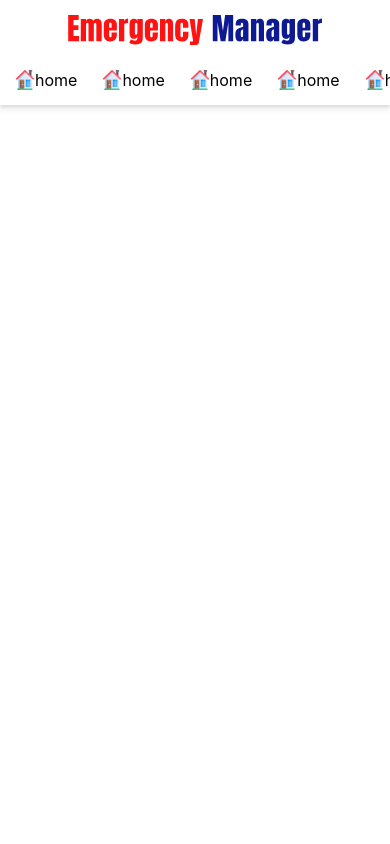
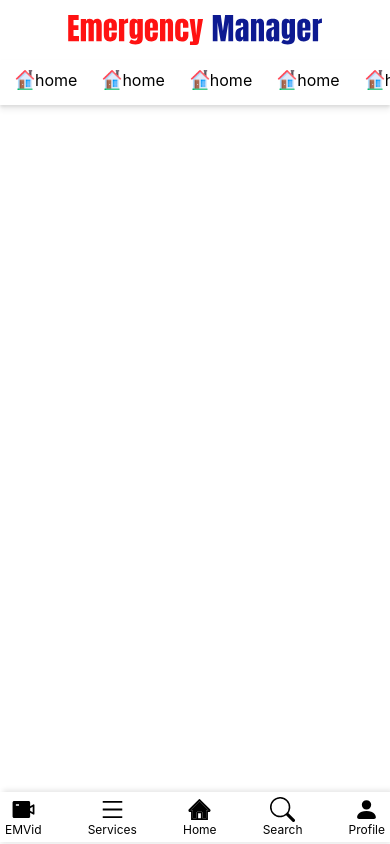
Before and after one commit to sparteek65/EmergencyManager, a React (Create React App) app in the folder frontend/: page / in a window 390 px wide. Built offline with nearby package versions, Linux system fonts and the light colour scheme.

Commit message:
Added footer nav bar with icons

```diff
--- a/frontend/src/App.js
+++ b/frontend/src/App.js
@@ -1,11 +1,13 @@
 import EMheader from "./components/header/header";
 import MenuBar from "./components/menu/menuBar";
+import NavBar from "./components/NavBar/NavBar";
 
 function App() {
   return (
     <div className="App">
       <EMheader />
       <MenuBar />
+      <NavBar />
     </div>
   );
 }
--- /dev/null
+++ b/frontend/src/components/NavBar/NavBar.css
@@ -0,0 +1,23 @@
+.navbar-item-container {
+  font-size: 12px;
+  display: flex;
+  flex-direction: column;
+  justify-content: center;
+  align-items: center;
+  padding: 5px;
+}
+
+.nav-bar-container {
+  display: none;
+}
+
+@media only screen and (max-width: 600px) {
+  .nav-bar-container {
+    position: absolute;
+    bottom: 2px;
+    display: flex;
+    justify-content: space-between;
+    box-shadow: 3px -2px 5px rgb(0 0 0 / 10%), 0 6px 5px rgb(0 0 0 / 5%);
+    width: 100%;
+  }
+}
--- /dev/null
+++ b/frontend/src/components/NavBar/NavBar.jsx
@@ -0,0 +1,24 @@
+import React from "react";
+import NavBarItem from "./NavBarItem";
+import {
+  AiFillVideoCamera,
+  AiOutlineMenu,
+  AiTwotoneHome,
+} from "react-icons/ai";
+import { BsSearch, BsFillPersonFill } from "react-icons/bs";
+
+import "./NavBar.css";
+
+function NavBar(props) {
+  return (
+    <div className="nav-bar-container">
+      <NavBarItem icon={<AiFillVideoCamera size="25px" />} text="EMVid" />
+      <NavBarItem icon={<AiOutlineMenu size="25px" />} text="Services" />
+      <NavBarItem icon={<AiTwotoneHome size="25px" />} text="Home" />
+      <NavBarItem icon={<BsSearch size="25px" />} text="Search" />
+      <NavBarItem icon={<BsFillPersonFill size="25px" />} text="Profile" />
+    </div>
+  );
+}
+
+export default NavBar;
--- /dev/null
+++ b/frontend/src/components/NavBar/NavBarItem.jsx
@@ -0,0 +1,13 @@
+import React from "react";
+import "./NavBar.css";
+
+function NavBarItem({ icon, link, text }) {
+  return (
+    <div className="navbar-item-container">
+      {icon}
+      {text}
+    </div>
+  );
+}
+
+export default NavBarItem;
--- /dev/null
+++ b/package.json
@@ -0,0 +1,5 @@
+{
+  "dependencies": {
+    "react-icons": "^4.3.1"
+  }
+}
```
Also changed, not shown: frontend/package.json (+1 -44 lines), 2 other files (tests, documents, lock files or other folders).
